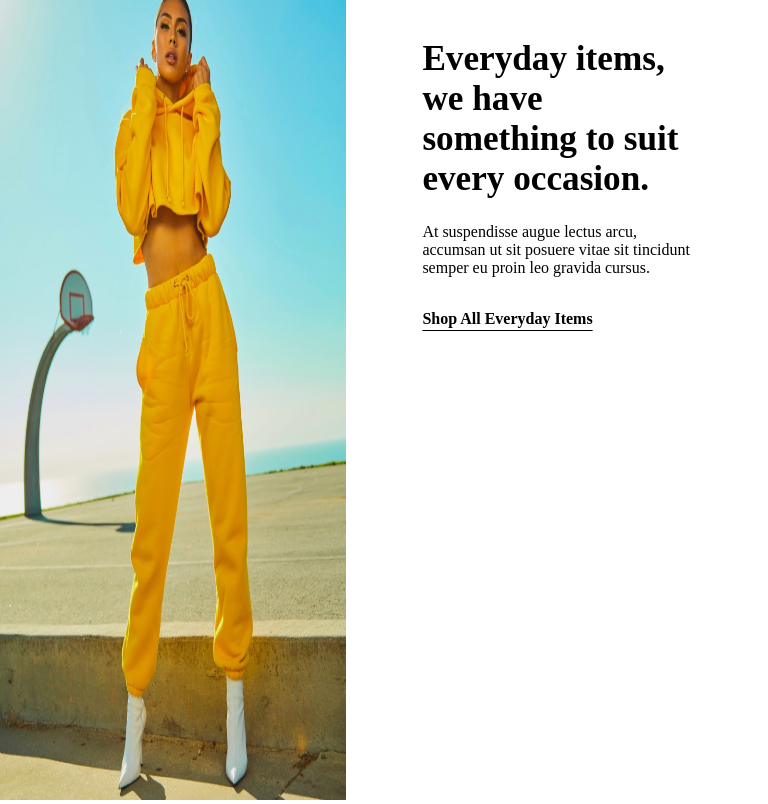
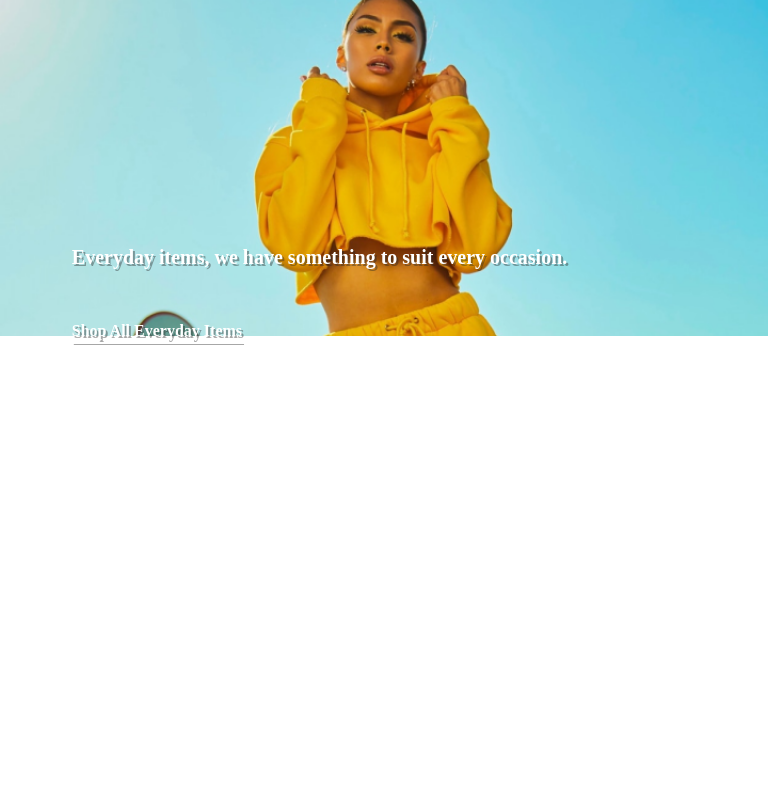
Before and after one commit to enessertaslan/Landing-Page-for-Digifist-Assessment, a plain HTML site: page index.html in a window 768 px wide. Drawn offline with Linux system fonts and the light colour scheme.

Commit message:
Updated responsive for tablets and small resolutions

```diff
--- a/index.css
+++ b/index.css
@@ -87,9 +87,6 @@ display: flex;
     height: 58%;
     width:800px;
 }
-.product-item{
-    width: 250px;
-}
 /*Product Price and Color Select Area*/
 .price-color
 {
@@ -137,7 +134,80 @@ margin-left: 5px;
 .colors .green{
     background: #A6CC99
 }
+/* For Small Res */
+@media all and (max-height: 768px) {
+    .product-item{
+        font-size: 10px;
+    }
+    .product-item img {
+        width:160px;
+    }
+}
+/*For tablets*/
+@media all and (min-width: 768px) and (max-width: 1024px) {
+    .landing-left-image
+    {
+        position: absolute;
+        width: 100%;
+        height: 60%;
+    }
+    .landing-left-image img{
+        width: 100%;
+        height: 70%;
+        object-fit:cover;
+        object-position: 20% top;
+    }
+    .landing-right-products
+    {
+        width: 100%;
+        position: absolute;
+        padding-top: 30%;
+        color: white;
+        margin-left: -5px;
+        padding-left: 0;
+        text-shadow: 2px 2px #24242467;
+    }
+    .product-text{
+        width: 80%;
+        font-size: 20px;
+        font-family: 'ITC Avant Garde Gothic Pro';
+        padding-left: 10%;
+        line-height: 130%;
+    }
+    .shop-all-button{
+        padding-left: 10%;
+    }
+    .product-text p{
+        display: none;
+    }
+    .product-text h1{
+        font-size: 20px;
+        color: white;
+    }
+    .product-slider{
+        width: 100%;
+        height: 400px;
+    }
+    .product-slider-inner{
+        width: 50%;
+    }
+    .product-item{
+        width: 100%;
+        margin-left: 20px;
+        text-shadow: none;
+        font-size: 10px;
+
+    }
+    .product-item img {
+        width:150px;
+    }
+    .product-titles
+    {
+        width: 100%;
+    }
+ }
 /* For Smartphones and smaller*/
+
 @media all and (max-width: 480px) {
     .landing-left-image
     {
@@ -186,6 +256,7 @@ margin-left: 5px;
         width: 100%;
         margin-left: 20px;
         text-shadow: none;
+        font-size: 10px;
 
     }
     .product-item img {
```
